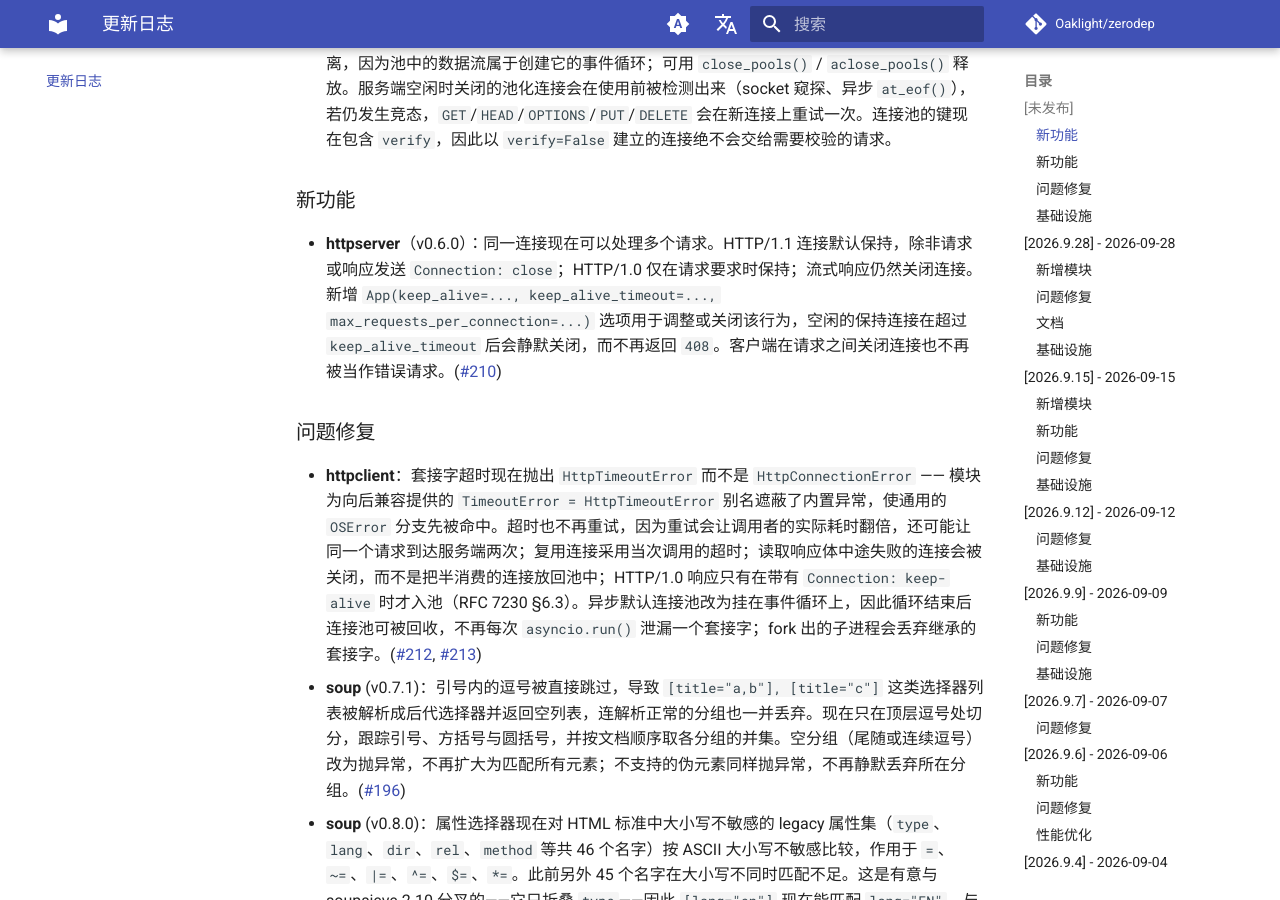
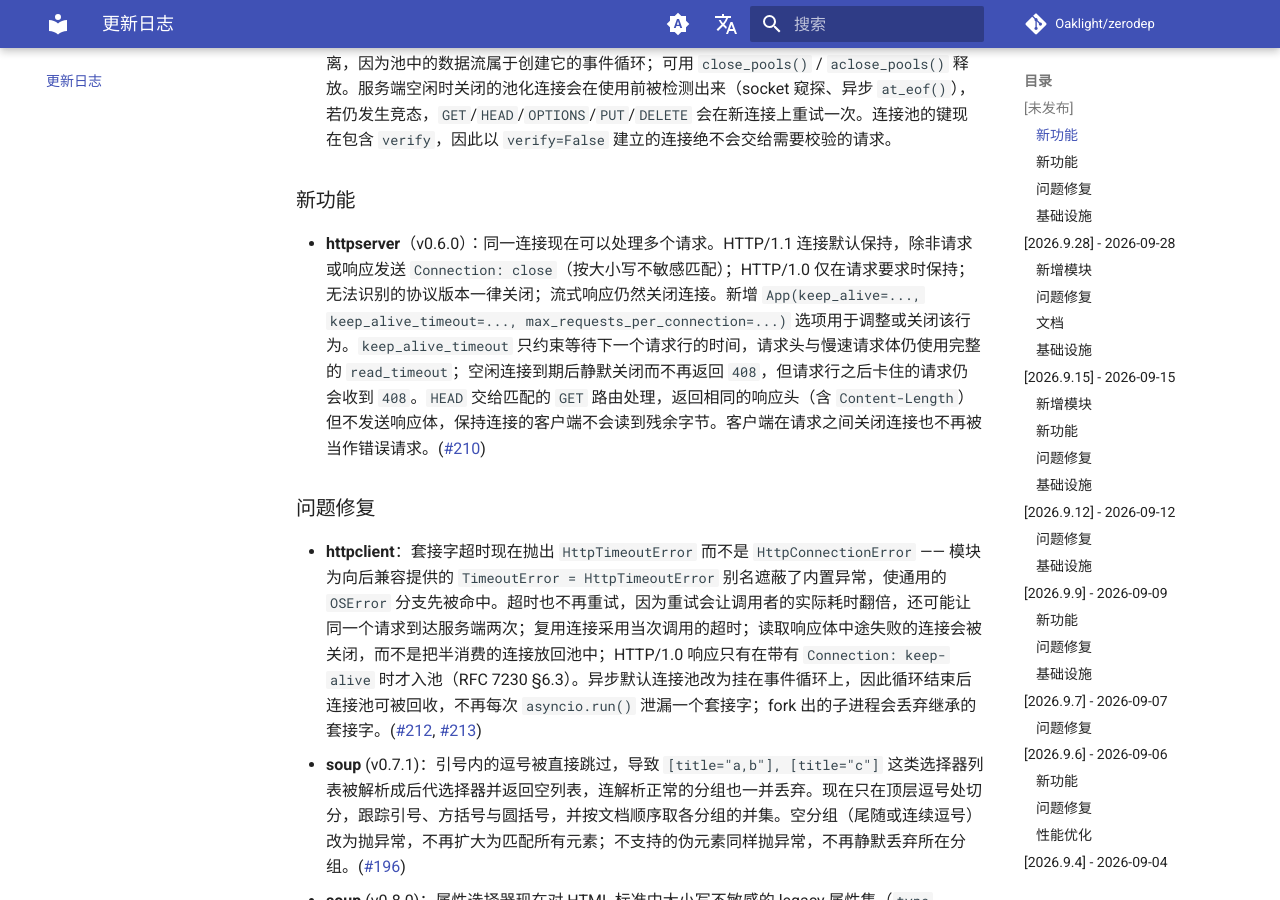
Before and after one commit to Oaklight/zerodep, an MkDocs documentation site: the page built from docs/changelog.md, in a window 1280 px wide and 900 px high, scrolled down 458 px. Built offline with MkDocs 1.6.1 and Material for MkDocs 9.7.7, drawn with Linux system fonts in a browser that asks for light colours; comment, search, counter and statistics services are not loaded.

Commit message:
docs(httpserver)：说明 HEAD、空闲预算与响应头匹配
记录 #211 评审修复：keep_alive_timeout 只约束等待下一个请求行的时间；HEAD 由 GET 路由处理且不发送响应体；Connection 按大小写不敏感匹配；无法识别的协议版本不保持连接。

```diff
--- a/docs/changelog.md
+++ b/docs/changelog.md
@@ -12,7 +12,7 @@
 
 ### 新功能
 
-- **httpserver**（v0.6.0）：同一连接现在可以处理多个请求。HTTP/1.1 连接默认保持，除非请求或响应发送 `Connection: close`；HTTP/1.0 仅在请求要求时保持；流式响应仍然关闭连接。新增 `App(keep_alive=..., keep_alive_timeout=..., max_requests_per_connection=...)` 选项用于调整或关闭该行为，空闲的保持连接在超过 `keep_alive_timeout` 后会静默关闭，而不再返回 `408`。客户端在请求之间关闭连接也不再被当作错误请求。([#210](https://github.com/Oaklight/zerodep/issues/210))
+- **httpserver**（v0.6.0）：同一连接现在可以处理多个请求。HTTP/1.1 连接默认保持，除非请求或响应发送 `Connection: close`（按大小写不敏感匹配）；HTTP/1.0 仅在请求要求时保持；无法识别的协议版本一律关闭；流式响应仍然关闭连接。新增 `App(keep_alive=..., keep_alive_timeout=..., max_requests_per_connection=...)` 选项用于调整或关闭该行为。`keep_alive_timeout` 只约束等待下一个请求行的时间，请求头与慢速请求体仍使用完整的 `read_timeout`；空闲连接到期后静默关闭而不再返回 `408`，但请求行之后卡住的请求仍会收到 `408`。`HEAD` 交给匹配的 `GET` 路由处理，返回相同的响应头（含 `Content-Length`）但不发送响应体，保持连接的客户端不会读到残余字节。客户端在请求之间关闭连接也不再被当作错误请求。([#210](https://github.com/Oaklight/zerodep/issues/210))
 
 ### 问题修复
 
```
Also changed, not shown: docs/modules/httpserver.md (+1 -1 lines).
